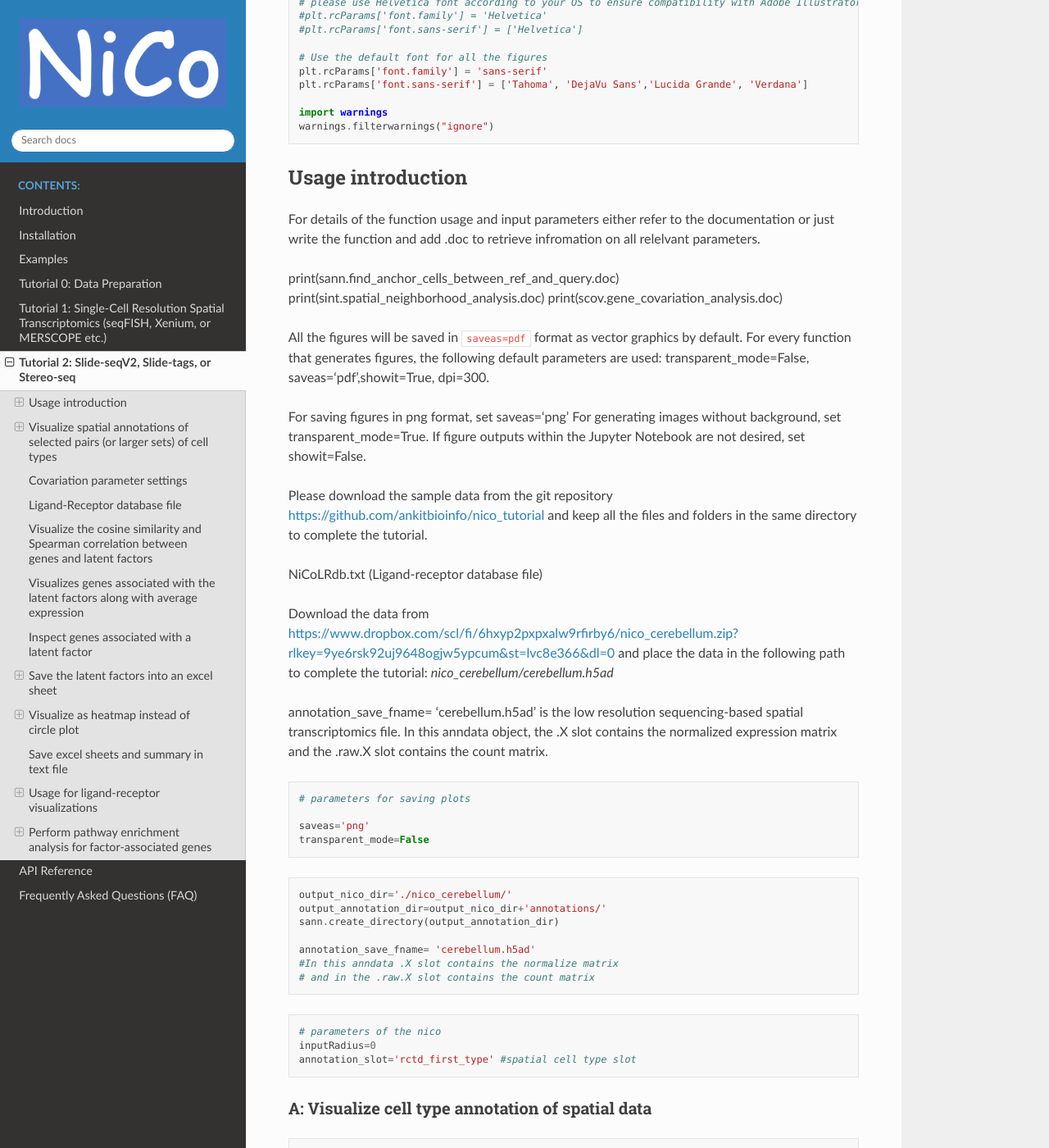
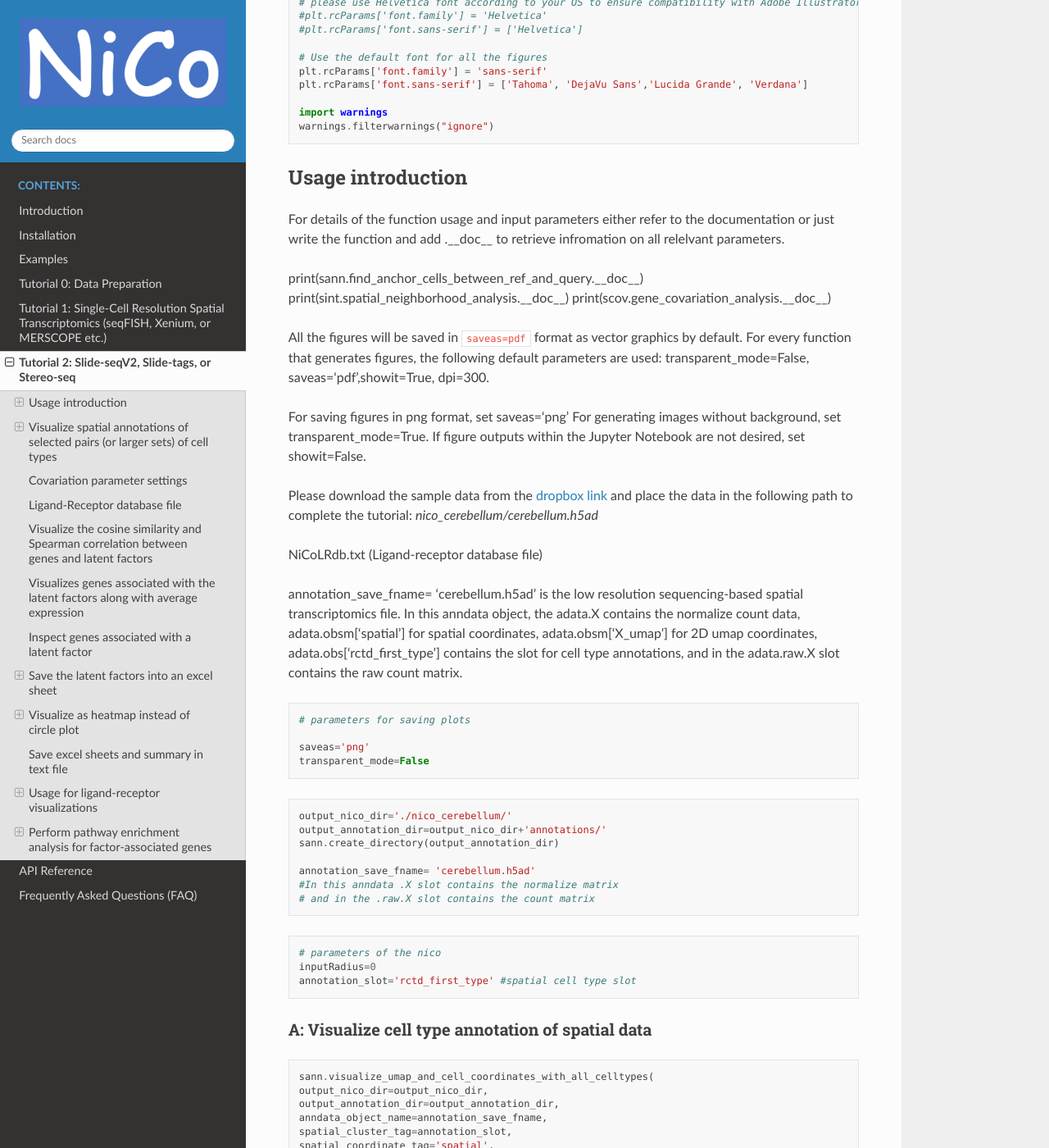
Before and after one commit to ankitbioinfo/NiCo_Documentation, a Sphinx documentation site: the page built from docs/tutorial2.rst, in a window 1280 px wide and 1400 px high, scrolled down 785 px. Shown: the whole window at 82% size. Built offline with Sphinx 7.4.7 and the Read the Docs theme 2.0.0, drawn with Linux system fonts in a browser that asks for light colours.

Commit message:
Adding NiCo Doc

```diff
--- a/docs/tutorial2.rst
+++ b/docs/tutorial2.rst
@@ -53,12 +53,12 @@ Usage introduction
 ~~~~~~~~~~~~~~~~~~
 
 For details of the function usage and input parameters either refer to
-the documentation or just write the function and add .doc to
+the documentation or just write the function and add .__doc__ to
 retrieve infromation on all relelvant parameters.
 
-print(sann.find_anchor_cells_between_ref_and_query.doc)
-print(sint.spatial_neighborhood_analysis.doc)
-print(scov.gene_covariation_analysis.doc)
+print(sann.find_anchor_cells_between_ref_and_query.__doc__)
+print(sint.spatial_neighborhood_analysis.__doc__)
+print(scov.gene_covariation_analysis.__doc__)
 
 All the figures will be saved in ``saveas=pdf`` format as vector
 graphics by default. For every function that generates figures, the
@@ -69,19 +69,19 @@ For saving figures in png format, set saveas=‘png’ For generating images
 without background, set transparent_mode=True. If figure outputs within
 the Jupyter Notebook are not desired, set showit=False.
 
-Please download the sample data from the git repository
-https://github.com/ankitbioinfo/nico_tutorial and keep all the files and
-folders in the same directory to complete the tutorial.
+Please download the sample data from the `dropbox link <https://www.dropbox.com/scl/fi/6hxyp2pxpxalw9rfirby6/nico\_cerebellum.zip?rlkey=9ye6rsk92uj9648ogjw5ypcum\&st=lvc8e366\&dl=0>`_
+and place the data in the following path to complete the tutorial: `nico_cerebellum/cerebellum.h5ad`
 
 NiCoLRdb.txt (Ligand-receptor database file)
 
-Download the data from https://www.dropbox.com/scl/fi/6hxyp2pxpxalw9rfirby6/nico\_cerebellum.zip?rlkey=9ye6rsk92uj9648ogjw5ypcum\&st=lvc8e366\&dl=0
-and place the data in the following path to complete the tutorial: `nico_cerebellum/cerebellum.h5ad`
+annotation_save_fname= 'cerebellum.h5ad' is the low resolution sequencing-based spatial transcriptomics file.
+In this anndata object, the adata.X contains the normalize count data,
+adata.obsm['spatial'] for spatial coordinates,
+adata.obsm['X_umap'] for 2D umap coordinates,
+adata.obs['rctd_first_type'] contains the slot for cell type annotations,
+and in the adata.raw.X slot contains the raw count matrix.
 
-annotation_save_fname= ‘cerebellum.h5ad’ is the low resolution
-sequencing-based spatial transcriptomics file. In this anndata object, the .X
-slot contains the normalized expression matrix and the .raw.X slot contains the
-count matrix.
+
 
 .. code:: ipython3
 
```
